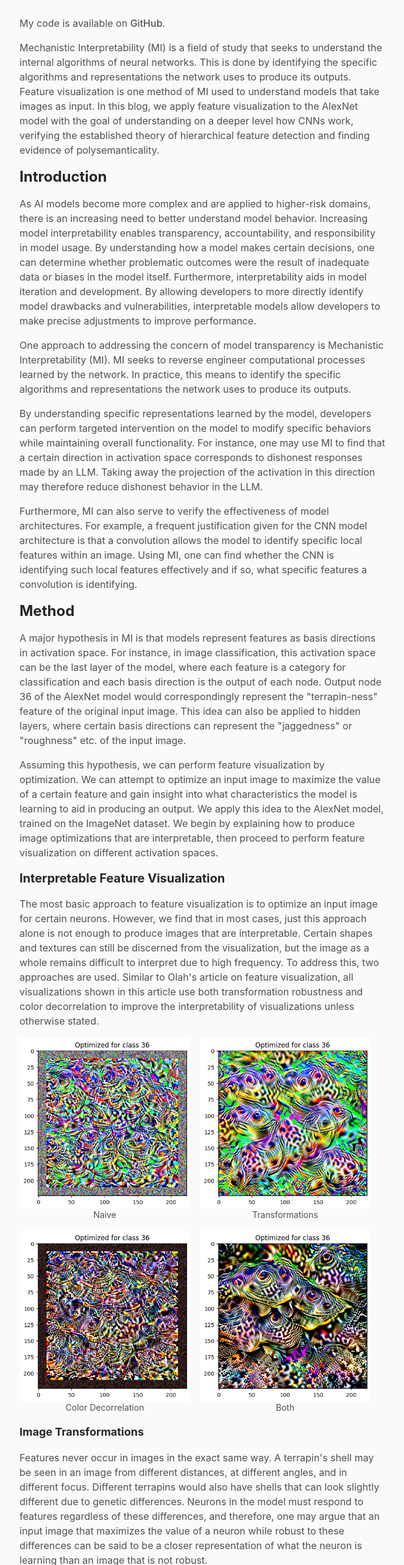
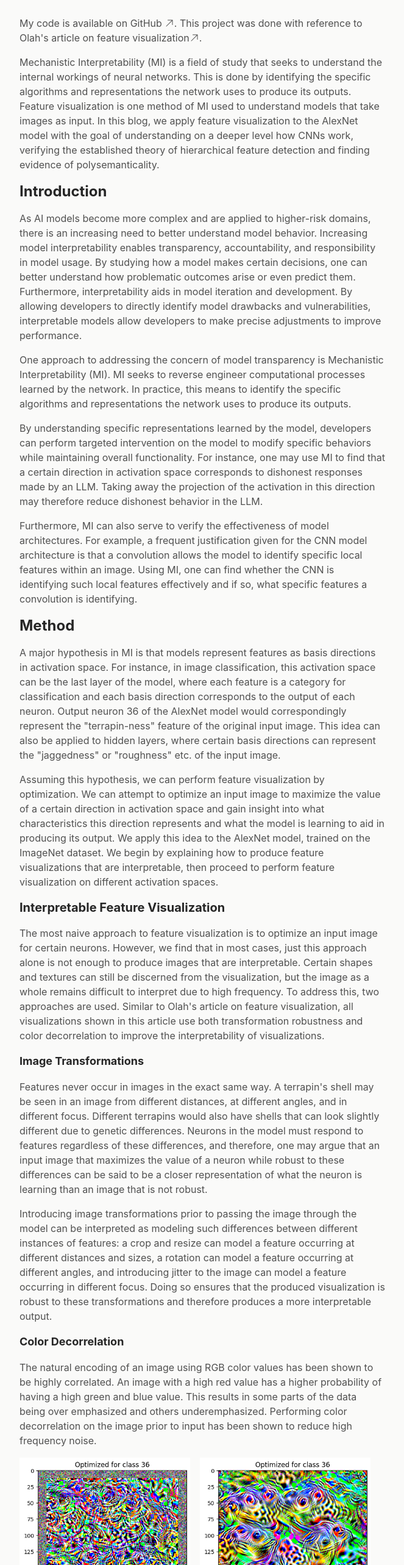
Before and after one commit to oliveryun11/portfolio, a Next.js app: page /blog/feat-viz in a window 1280 px wide. Shown: the part 234-2800 px from the top of the page at 61% size, without its empty margins (308-971 px from the left). Built offline with nearby package versions, Linux system fonts and the light colour scheme.

Commit message:
make slight edits

```diff
--- a/src/content/blog/feat-viz.tsx
+++ b/src/content/blog/feat-viz.tsx
@@ -1,5 +1,7 @@
 import { BlogPost } from '@/types/blog';
 import Image from 'next/image';
+import Link from 'next/link';
+import { HiArrowUpRight } from 'react-icons/hi2';
 
 const post: BlogPost = {
   slug: 'feat-viz',
@@ -12,18 +14,27 @@ const post: BlogPost = {
     <>
       <p>
         My code is available on{' '}
-        <a
+        <Link
           href="https://github.com/oliveryun11/feat-viz"
-          className="hover:text-foreground font-medium transition-colors duration-200"
+          className="inline-flex items-center hover:text-foreground text-foreground-secondary transition-colors duration-200"
         >
           GitHub
-        </a>
+          <HiArrowUpRight className="w-4 h-4 ml-1" />
+        </Link>
+        . This project was done with reference to{' '}
+        <Link
+          href="https://distill.pub/2017/feature-visualization/"
+          className="inline-flex items-center hover:text-foreground text-foreground-secondary transition-colors duration-200"
+        >
+          Olah&apos;s article on feature visualization
+          <HiArrowUpRight className="w-4 h-4" />
+        </Link>
         .
       </p>
 
       <p>
         Mechanistic Interpretability (MI) is a field of study that seeks to
-        understand the internal algorithms of neural networks. This is done by
+        understand the internal workings of neural networks. This is done by
         identifying the specific algorithms and representations the network uses
         to produce its outputs. Feature visualization is one method of MI used
         to understand models that take images as input. In this blog, we apply
@@ -38,13 +49,12 @@ const post: BlogPost = {
         As AI models become more complex and are applied to higher-risk domains,
         there is an increasing need to better understand model behavior.
         Increasing model interpretability enables transparency, accountability,
-        and responsibility in model usage. By understanding how a model makes
-        certain decisions, one can determine whether problematic outcomes were
-        the result of inadequate data or biases in the model itself.
-        Furthermore, interpretability aids in model iteration and development.
-        By allowing developers to more directly identify model drawbacks and
-        vulnerabilities, interpretable models allow developers to make precise
-        adjustments to improve performance.
+        and responsibility in model usage. By studying how a model makes certain
+        decisions, one can better understand how problematic outcomes arise or
+        even predict them. Furthermore, interpretability aids in model iteration
+        and development. By allowing developers to directly identify model
+        drawbacks and vulnerabilities, interpretable models allow developers to
+        make precise adjustments to improve performance.
       </p>
 
       <p>
@@ -79,28 +89,29 @@ const post: BlogPost = {
         A major hypothesis in MI is that models represent features as basis
         directions in activation space. For instance, in image classification,
         this activation space can be the last layer of the model, where each
-        feature is a category for classification and each basis direction is the
-        output of each node. Output node 36 of the AlexNet model would
-        correspondingly represent the &quot;terrapin-ness&quot; feature of the
-        original input image. This idea can also be applied to hidden layers,
-        where certain basis directions can represent the &quot;jaggedness&quot;
-        or &quot;roughness&quot; etc. of the input image.
+        feature is a category for classification and each basis direction
+        corresponds to the output of each neuron. Output neuron 36 of the
+        AlexNet model would correspondingly represent the
+        &quot;terrapin-ness&quot; feature of the original input image. This idea
+        can also be applied to hidden layers, where certain basis directions can
+        represent the &quot;jaggedness&quot; or &quot;roughness&quot; etc. of
+        the input image.
       </p>
 
       <p>
         Assuming this hypothesis, we can perform feature visualization by
         optimization. We can attempt to optimize an input image to maximize the
-        value of a certain feature and gain insight into what characteristics
-        the model is learning to aid in producing an output. We apply this idea
-        to the AlexNet model, trained on the ImageNet dataset. We begin by
-        explaining how to produce image optimizations that are interpretable,
-        then proceed to perform feature visualization on different activation
-        spaces.
+        value of a certain direction in activation space and gain insight into
+        what characteristics this direction represents and what the model is
+        learning to aid in producing its output. We apply this idea to the
+        AlexNet model, trained on the ImageNet dataset. We begin by explaining
+        how to produce feature visualizations that are interpretable, then
+        proceed to perform feature visualization on different activation spaces.
       </p>
 
       <h3>Interpretable Feature Visualization</h3>
       <p>
-        The most basic approach to feature visualization is to optimize an input
+        The most naive approach to feature visualization is to optimize an input
         image for certain neurons. However, we find that in most cases, just
         this approach alone is not enough to produce images that are
         interpretable. Certain shapes and textures can still be discerned from
@@ -109,7 +120,41 @@ const post: BlogPost = {
         used. Similar to Olah&apos;s article on feature visualization, all
         visualizations shown in this article use both transformation robustness
         and color decorrelation to improve the interpretability of
-        visualizations unless otherwise stated.
+        visualizations.
+      </p>
+
+      <h4>Image Transformations</h4>
+      <p>
+        Features never occur in images in the exact same way. A terrapin&apos;s
+        shell may be seen in an image from different distances, at different
+        angles, and in different focus. Different terrapins would also have
+        shells that can look slightly different due to genetic differences.
+        Neurons in the model must respond to features regardless of these
+        differences, and therefore, one may argue that an input image that
+        maximizes the value of a neuron while robust to these differences can be
+        said to be a closer representation of what the neuron is learning than
+        an image that is not robust.
+      </p>
+
+      <p>
+        Introducing image transformations prior to passing the image through the
+        model can be interpreted as modeling such differences between different
+        instances of features: a crop and resize can model a feature occurring
+        at different distances and sizes, a rotation can model a feature
+        occurring at different angles, and introducing jitter to the image can
+        model a feature occurring in different focus. Doing so ensures that the
+        produced visualization is robust to these transformations and therefore
+        produces a more interpretable output.
+      </p>
+
+      <h4>Color Decorrelation</h4>
+      <p>
+        The natural encoding of an image using RGB color values has been shown
+        to be highly correlated. An image with a high red value has a higher
+        probability of having a high green and blue value. This results in some
+        parts of the data being over emphasized and others underemphasized.
+        Performing color decorrelation on the image prior to input has been
+        shown to reduce high frequency noise.
       </p>
 
       <div className="flex flex-wrap gap-4 my-6 justify-start">
@@ -167,41 +212,7 @@ const post: BlogPost = {
         </div>
       </div>
 
-      <h4>Image Transformations</h4>
-      <p>
-        Features never occur in images in the exact same way. A terrapin&apos;s
-        shell may be seen in an image from different distances, at different
-        angles, and in different focus. Different terrapins would also have
-        shells that can look slightly different due to genetic differences.
-        Neurons in the model must respond to features regardless of these
-        differences, and therefore, one may argue that an input image that
-        maximizes the value of a neuron while robust to these differences can be
-        said to be a closer representation of what the neuron is learning than
-        an image that is not robust.
-      </p>
-
-      <p>
-        Introducing image transformations prior to passing the image through the
-        model can be interpreted as modeling such differences between different
-        instances of features: a crop and resize can model a feature occurring
-        at different distances and sizes, a rotation can model a feature
-        occurring at different angles, and introducing jitter to the image can
-        model a feature occurring in different focus. Doing so ensures that the
-        produced visualization is robust to these transformations and therefore
-        produces a more interpretable output.
-      </p>
-
-      <h4>Color Decorrelation</h4>
-      <p>
-        The natural encoding of an image using RGB color values has been shown
-        to be highly correlated. An image with a high red value has a higher
-        probability of having a high green and blue value. This results in some
-        parts of the data being over emphasized and others underemphasized.
-        Performing color decorrelation on the image prior to input has been
-        shown to reduce high frequency noise.
-      </p>
-
-      <h4>Optimization Objectives</h4>
+      <h3>Optimization Objectives</h3>
       <p>
         Different optimization objectives can expose different aspects of what
         the model is learning and in which neurons or layers. The AlexNet
```
